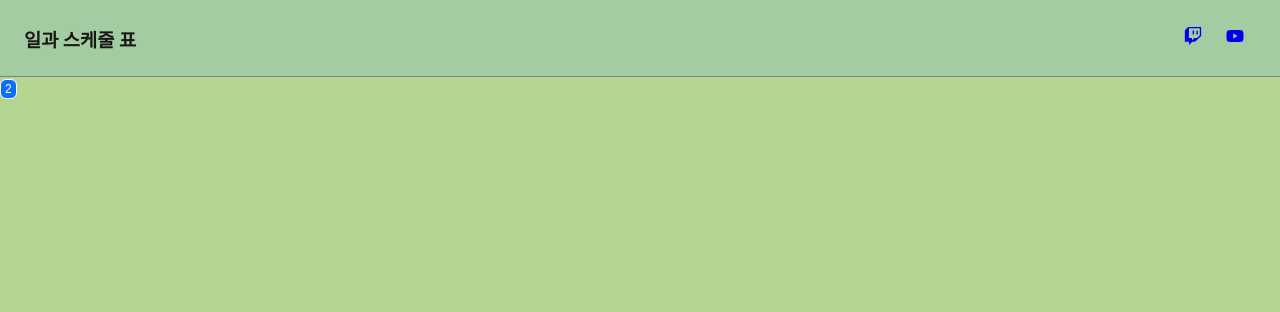
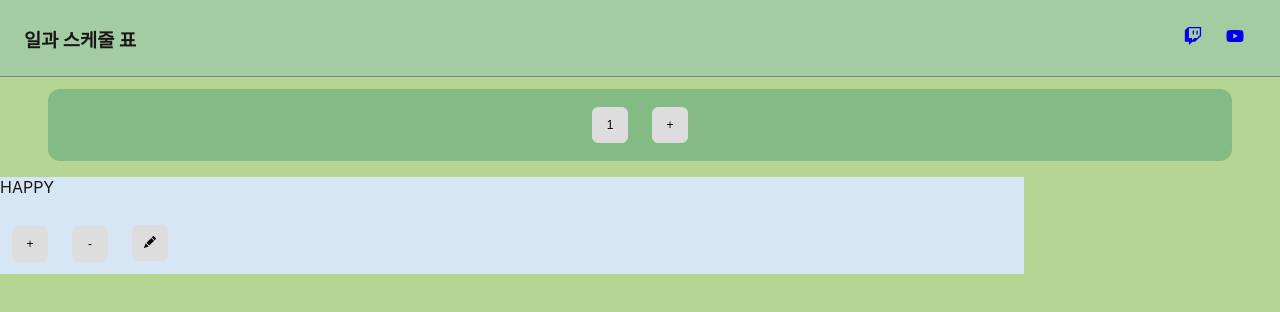
Before and after one commit to kimminkum/react_schedule_basic, a React (Create React App) app: page / in a window 1280 px wide. Shown: the top 312 px of the page. Built offline with nearby package versions, Linux system fonts and the light colour scheme.

Commit message:
버튼 2가지 종류 만들기 실패 그외 꾸미기와 어제 리셋된거 돌려놓기

```diff
--- a/src/App.css
+++ b/src/App.css
@@ -53,6 +53,20 @@ a{
   padding: 0px 12px;
 }
 
+.main .optionbar{
+  margin: 12px 48px;
+  background: rgb(132, 187, 132);
+  border-radius: 12px;
+  padding: 6px;
+  display:flex;
+  justify-content: center;
+}
+
+.schedule {
+  width:80%;
+  background-color: rgb(214, 230, 245);
+}
+
 .App-header {
   background-color: #282c34;
   min-height: 100vh;
--- a/src/App.js
+++ b/src/App.js
@@ -5,6 +5,7 @@ import Button from "./Button"
 import { FaTwitch } from 'react-icons/fa';
 import { FaYoutube } from 'react-icons/fa';
 import { useState } from 'react';
+import { BsFillPencilFill } from 'react-icons/bs';
 
 
 function App() {
@@ -22,15 +23,30 @@ function App() {
         </div>
       </div>
 
+
       <div className='main'>
         <div className="optionbar">
-          <Button>2</Button>
+          <Button nametag={'buttons'}>1</Button>
+          <Button nametag={'buttons'}>+</Button>
+        </div>
+      </div>
+
+      <div className='schedule'>
+        <div className='schedule_table'>
+          <p>HAPPY</p>
+        </div>
+
+        <div className='schedule_option'>
+          <Button nametag={'schedule_button'}>+</Button>
+          <Button nametag={'schedule_button'}>-</Button>
+          <Button nametag={'schedule_button'}><BsFillPencilFill/></Button>
         </div>
       </div>
     </div>
   );
 }
 
+
 //버튼생성 만들어보기
 // 버튼 컴포넌트 에러남
 
--- a/src/Button.jsx
+++ b/src/Button.jsx
@@ -1,23 +1,25 @@
 import styled, { css } from "styled-components";
 
-function  Button({children}){
-    return <StyledButton >{children}</StyledButton>
+function  Button({nametag,children}){
+    return (<StyledButton className={nametag}>{children}</StyledButton>);
 }
 
 const StyledButton = styled.button`
-    margin: 0;
-    border: solid 0.5px;
+    margin: 12px;
+    border: solid 0.5px #dddddd;
     cursor:pointer;
     font-size:12px;
-    padding: 2px 4px;
+    padding: 4px 6px;
+    height: 36px;
+    width: 36px;
     border-radius: 6px;
-    background: #0d6efd;
-    color:#ffffff;
+    background: #dddddd;
+    color:#090909;
 
     &:active,
     &:hover,
     &:focus{
-        background:#025ce2;
+        background:#cccccc;
     }
 `;
 
```
